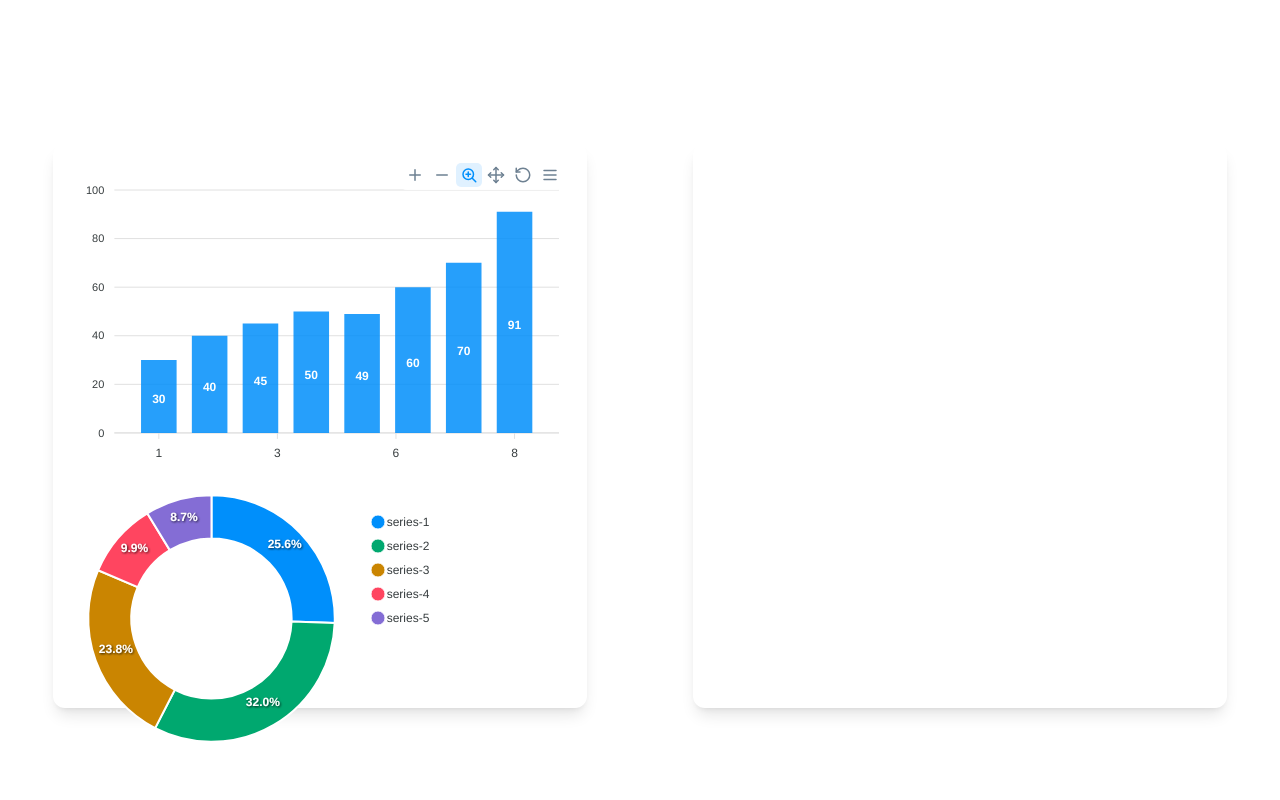
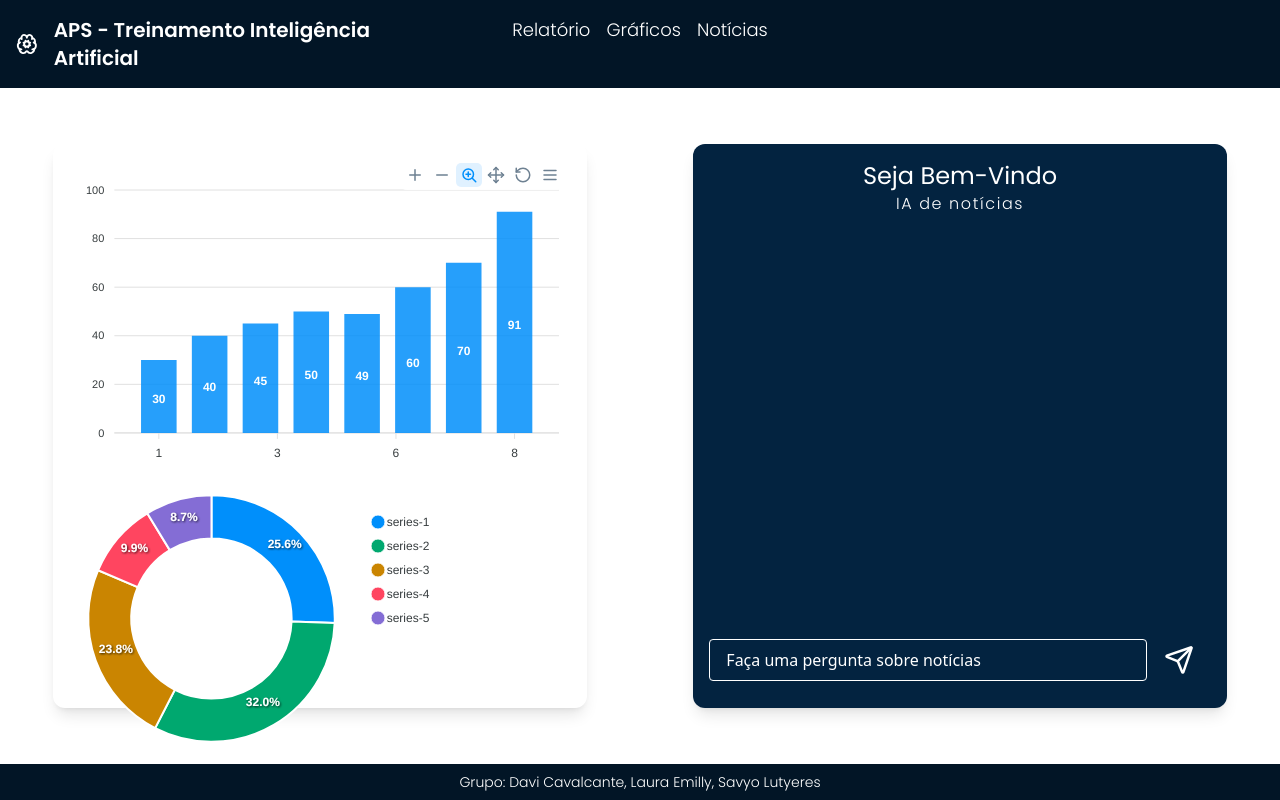
Before and after one commit to davibcavalcante/aps-noticias, a React (Vite) app: page / in a window 1280 px wide. Built offline with nearby package versions, Linux system fonts and the light colour scheme.

Commit message:
Arrumando estrutura

```diff
--- a/package.json
+++ b/package.json
@@ -11,7 +11,9 @@
   },
   "dependencies": {
     "@tailwindcss/vite": "^4.0.15",
+    "lucide-react": "^0.483.0",
     "react": "^19.0.0",
+    "react-apexcharts": "^1.7.0",
     "react-dom": "^19.0.0",
     "tailwindcss": "^4.0.15"
   },
--- a/src/App.jsx
+++ b/src/App.jsx
@@ -2,7 +2,7 @@
 
 const App = () => {
   return (
-    <Home/>
+    <Home />
   )
 }
 
--- a/src/styles/index.css
+++ b/src/styles/index.css
@@ -1 +1,10 @@
+@import url('https://fonts.googleapis.com/css2?family=Poppins:ital,wght@0,100;0,200;0,300;0,400;0,500;0,600;0,700;0,800;0,900;1,100;1,200;1,300;1,400;1,500;1,600;1,700;1,800;1,900&display=swap');
 @import "tailwindcss";
+
+@theme {
+  --font-poppins: 'Poppins', 'sans-serif';
+  --color-main: #021526;
+  --color-secondary: #032340;
+  --color-white: #FFF;
+  --color-light: #369AD9;
+}
```
Also changed, not shown: 1 other file (tests, documents, lock files or other folders).
